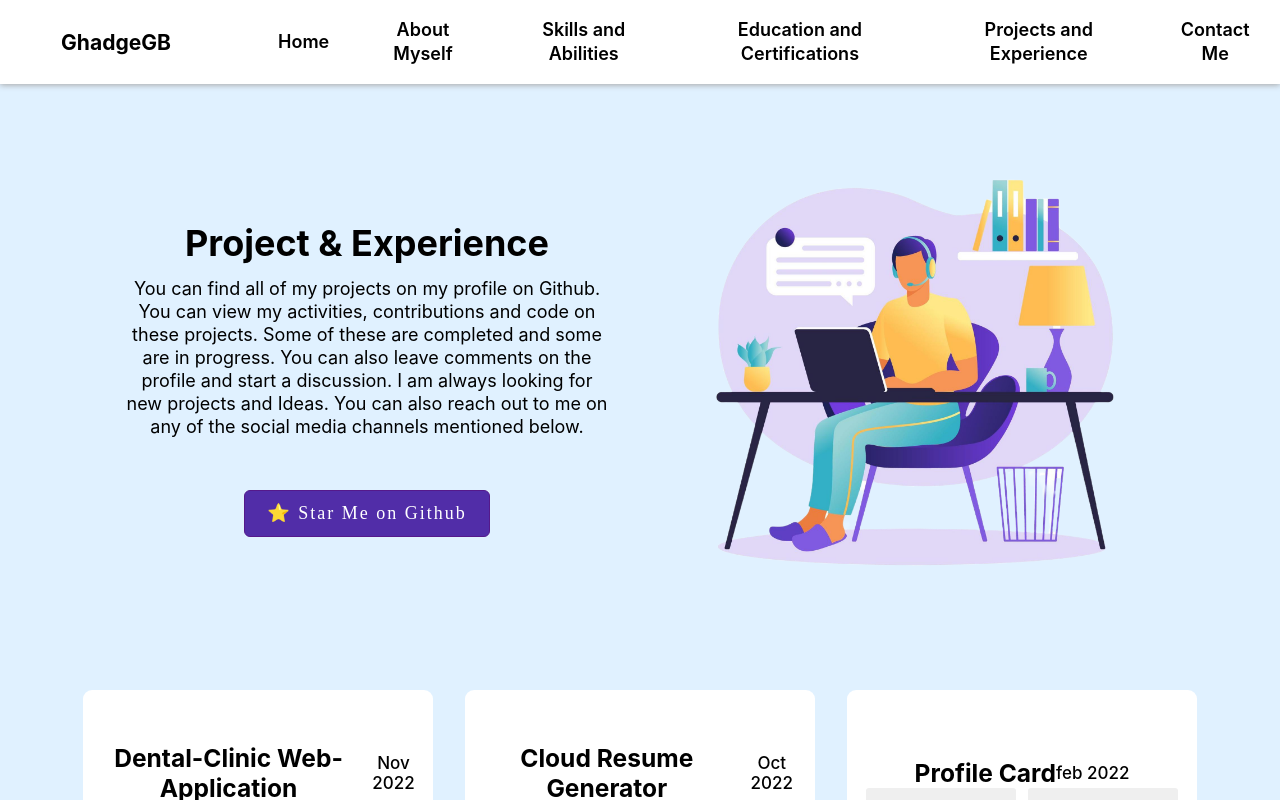
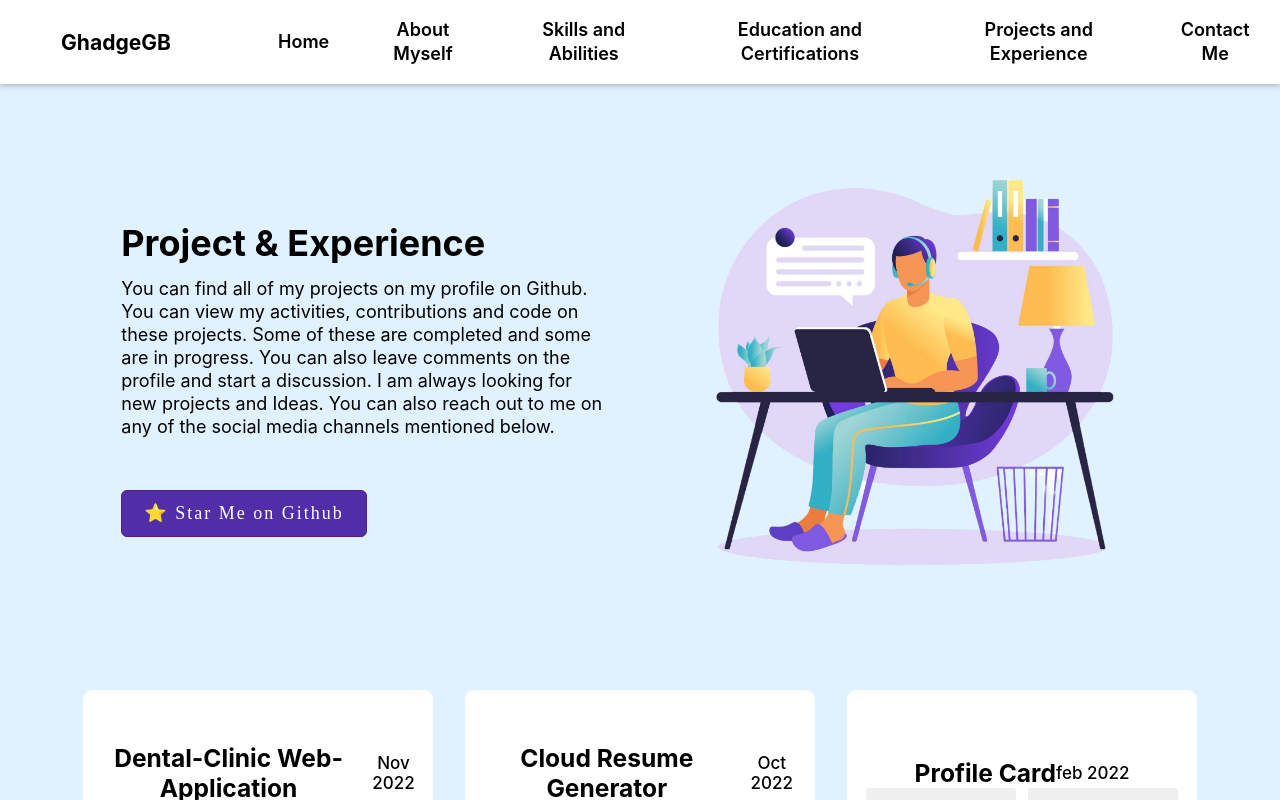
Before and after one commit to ganraj21/Portfolio-Web-Application, a React (Create React App) app: page /projects_and_experiences in a window 1280 px wide. Shown: the top 800 px of the page. Built offline with nearby package versions, Linux system fonts and the light colour scheme.

Commit message:
change #320

```diff
--- a/src/pages/components/Githubcomp.css
+++ b/src/pages/components/Githubcomp.css
@@ -22,15 +22,6 @@
   cursor: pointer;
   letter-spacing: 2px;
 }
-.bot_git_btn a {
-  text-decoration: none;
-  color: #fff;
+.bot_git_btn:active {
+  transform: scale(0.9);
 }
-.bot_git_btn button {
-  background: transparent;
-  outline: none;
-  border: none;
-  color: #fff;
-  font-size: 16px;
-  font-weight: 500;
-}
--- a/src/pages/components/ProjHome.css
+++ b/src/pages/components/ProjHome.css
@@ -16,7 +16,7 @@
   width: 50%;
 }
 .proj_left {
-  text-align: center;
+  text-align: left;
   gap: 12px;
 }
 .proj_left h3 {
@@ -27,6 +27,11 @@
 .proj_left p {
   line-height: 23px;
   font-size: 18px;
+  width: 90%;
+}
+.proj_left h3,
+.proj_left p,
+.bot_btn {
   width: 90%;
 }
 .proj_right img {
```
